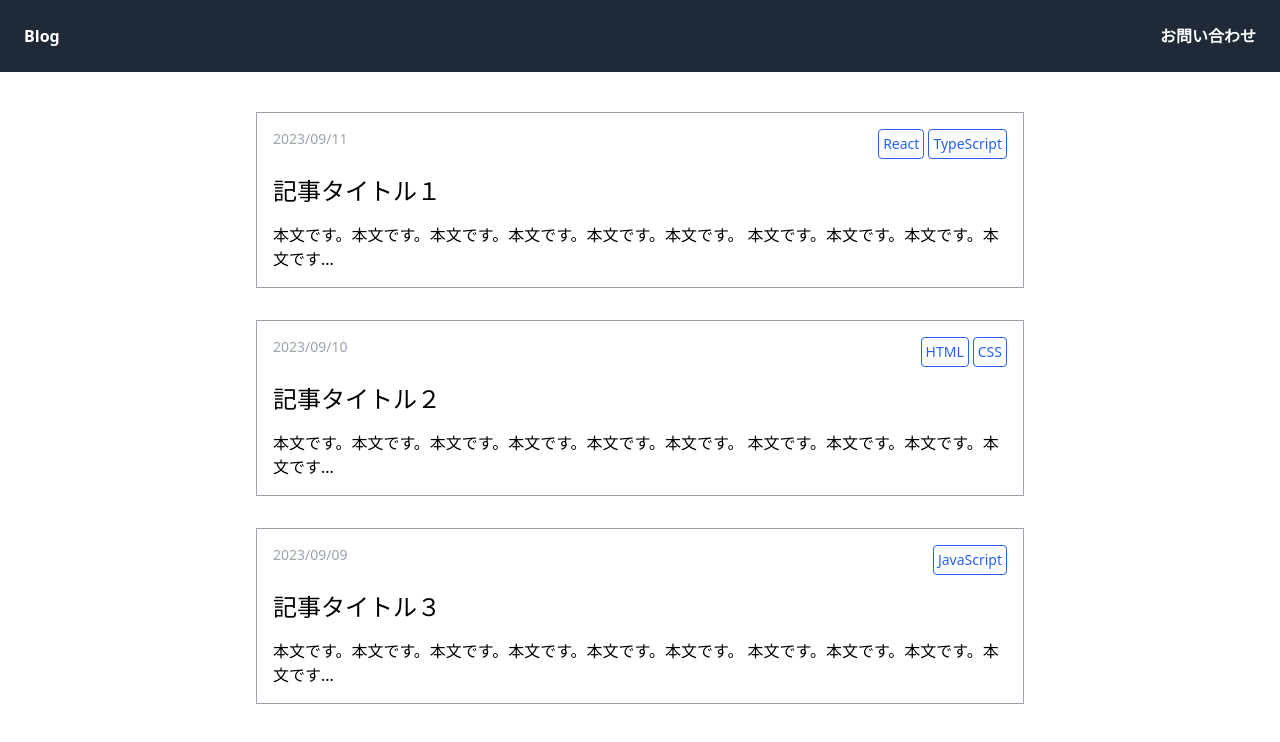
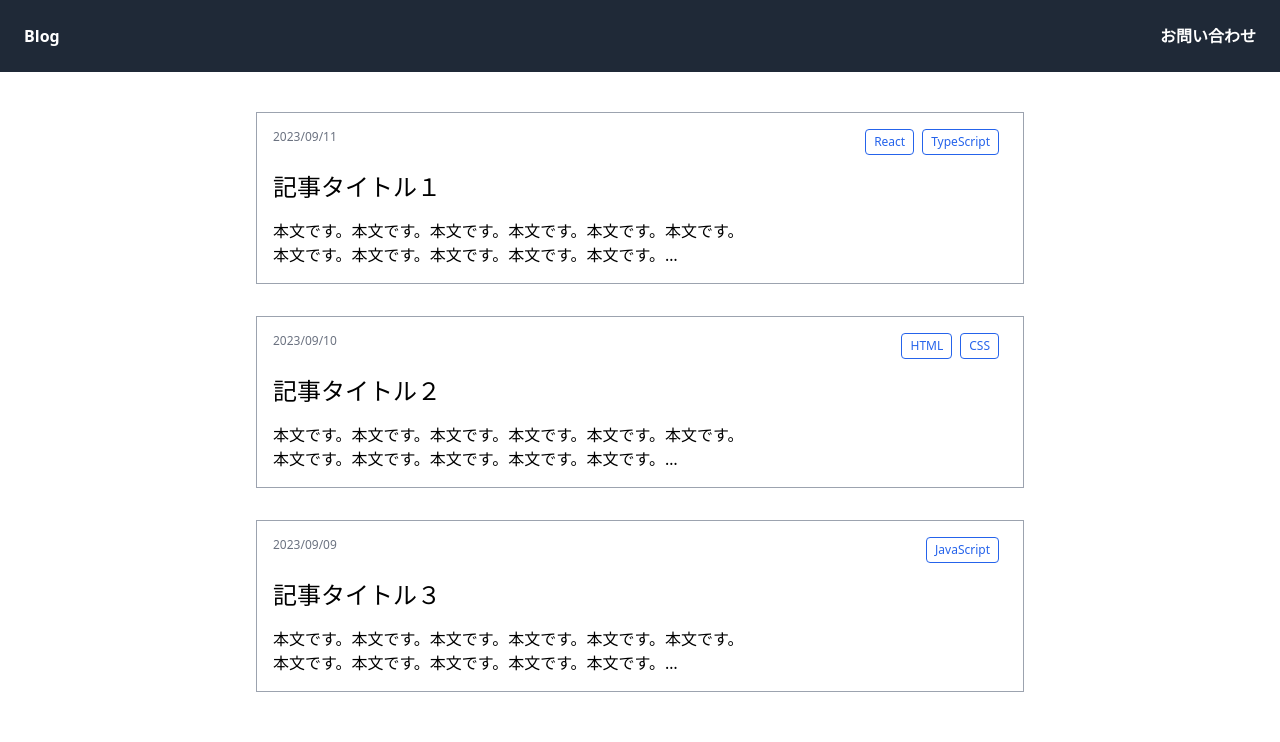
Before and after one commit to s-yamauchi07/react_app_practice, a React (Vite) app: page / in a window 1280 px wide. Shown: the top 742 px of the page. Built offline with nearby package versions, Linux system fonts and the light colour scheme.

Commit message:
html-react-parserの導入

```diff
--- a/package.json
+++ b/package.json
@@ -11,6 +11,7 @@
   },
   "dependencies": {
     "@tailwindcss/line-clamp": "^0.4.4",
+    "html-react-parser": "^5.1.15",
     "react": "^18.3.1",
     "react-dom": "^18.3.1"
   },
--- a/src/Top.jsx
+++ b/src/Top.jsx
@@ -1,19 +1,8 @@
 import { posts } from './data/posts';
-
+import parse from 'html-react-parser';
 
 const Top = () => {
   const ChangeDateFormat = (date) => date.substring(0, date.indexOf("T")).replace(/-/g, "/");
-  // 改行コードを表示させる
-  const ShortenText = (text) => {
-    const displayText = text.replace(/<br\/>/g, "\n")
-
-    console.log(displayText)
-    if (text.length >= 55) {
-      return displayText.substring(0, 55) + "..."
-    } else {
-      return text.replace(/<br\/>/g, "\n")
-    }
-  }
 
   return(
     <>
@@ -23,11 +12,11 @@ const Top = () => {
               return(
                 <li key={post.id} className="p-4 mb-8 border border-solid border-gray-400">
                   <div className="flex justify-between">
-                    <p className="text-gray-400 text-sm">{ChangeDateFormat(post.createdAt)}</p>
+                    <p className="text-gray-500 text-xs">{ChangeDateFormat(post.createdAt)}</p>
                     <div className="flex">
                       {post.categories.map((category) => {
                         return(
-                          <span key={category} className="p-1 ml-1 text-blue-600 border border-solid border-blue-600 rounded text-sm">{category}</span>
+                          <span key={category} className="py-1 px-2 mr-2 text-blue-600 border border-solid border-blue-600 rounded text-xs">{category}</span>
                         )
                       })}
                     </div>
@@ -36,7 +25,7 @@ const Top = () => {
                     <a href="#">{post.title}</a>
                   </div>
                   <div className='line-clamp-2'>
-                    {ShortenText(post.content)}
+                    {parse(post.content)}
                   </div>
                 </li>
               )
```
Also changed, not shown: 1 other file (tests, documents, lock files or other folders).
